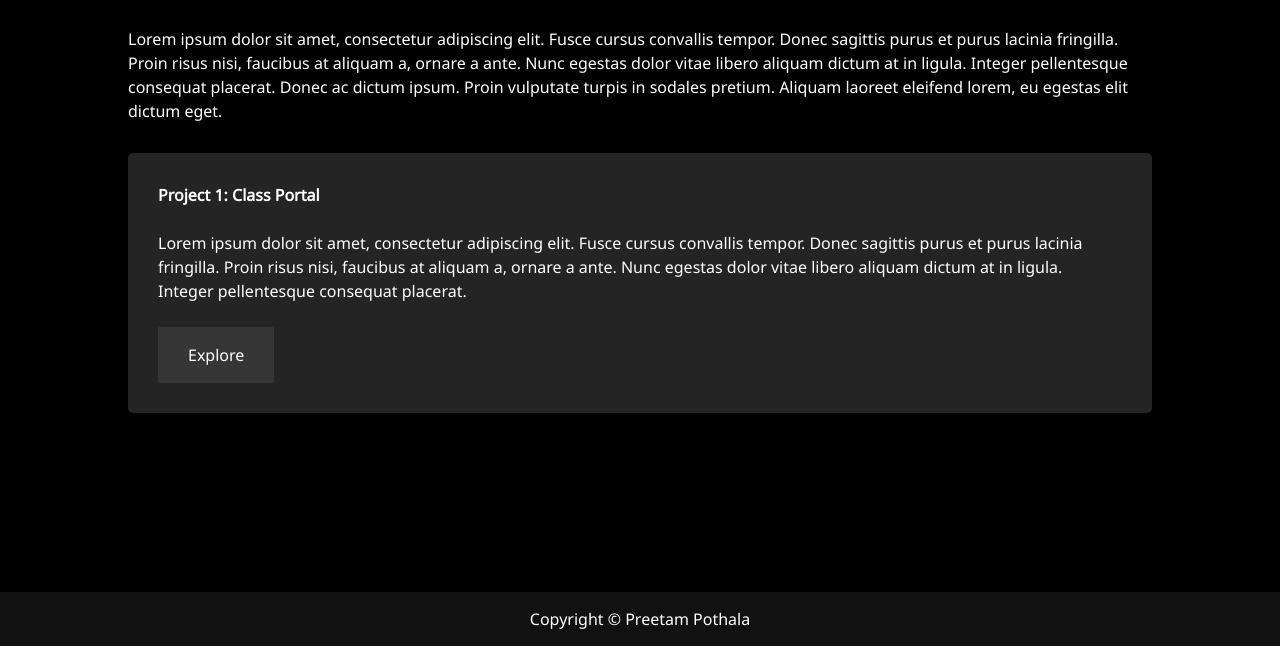
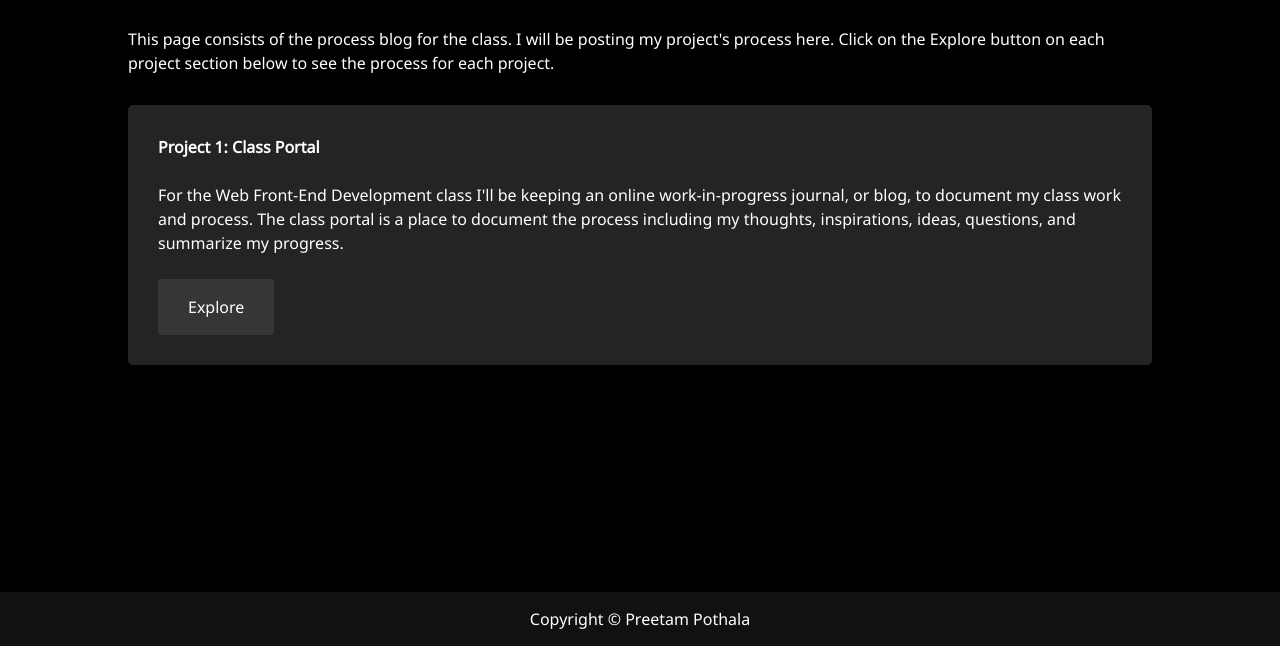
Before and after one commit to preetampothala/preetampothala.github.io, a plain HTML site: page process.html in a window 1280 px wide. Shown: the part 154-800 px from the top of the page. Drawn offline with Linux system fonts and the light colour scheme.

Commit message:
Update process.html

```diff
--- a/process.html
+++ b/process.html
@@ -30,13 +30,9 @@
       </header>
       <section>
         <p>
-          Lorem ipsum dolor sit amet, consectetur adipiscing elit. Fusce cursus
-          convallis tempor. Donec sagittis purus et purus lacinia fringilla.
-          Proin risus nisi, faucibus at aliquam a, ornare a ante. Nunc egestas
-          dolor vitae libero aliquam dictum at in ligula. Integer pellentesque
-          consequat placerat. Donec ac dictum ipsum. Proin vulputate turpis in
-          sodales pretium. Aliquam laoreet eleifend lorem, eu egestas elit
-          dictum eget.
+          This page consists of the process blog for the class. I will be
+          posting my project's process here. Click on the Explore button on each
+          project section below to see the process for each project.
         </p>
 
         <article class="process">
@@ -44,16 +40,21 @@
             <h4>Project 1: Class Portal</h4>
             <br />
             <p>
-              Lorem ipsum dolor sit amet, consectetur adipiscing elit. Fusce
-              cursus convallis tempor. Donec sagittis purus et purus lacinia
-              fringilla. Proin risus nisi, faucibus at aliquam a, ornare a ante.
-              Nunc egestas dolor vitae libero aliquam dictum at in ligula.
-              Integer pellentesque consequat placerat.
+              For the Web Front-End Development class I'll be keeping an online
+              work-in-progress journal, or blog, to document my class work and
+              process. The class portal is a place to document the process
+              including my thoughts, inspirations, ideas, questions, and
+              summarize my progress.
             </p>
             <br />
 
             <div class="process-buttons">
-              <a href="#" class="process-button">Explore</a>
+              <a
+                href="https://medium.com/@preetamreddy.pothala/class-portal-process-da64f6fa6feb"
+                target="_blank"
+                class="process-button"
+                >Explore</a
+              >
             </div>
           </div>
         </article>
```
